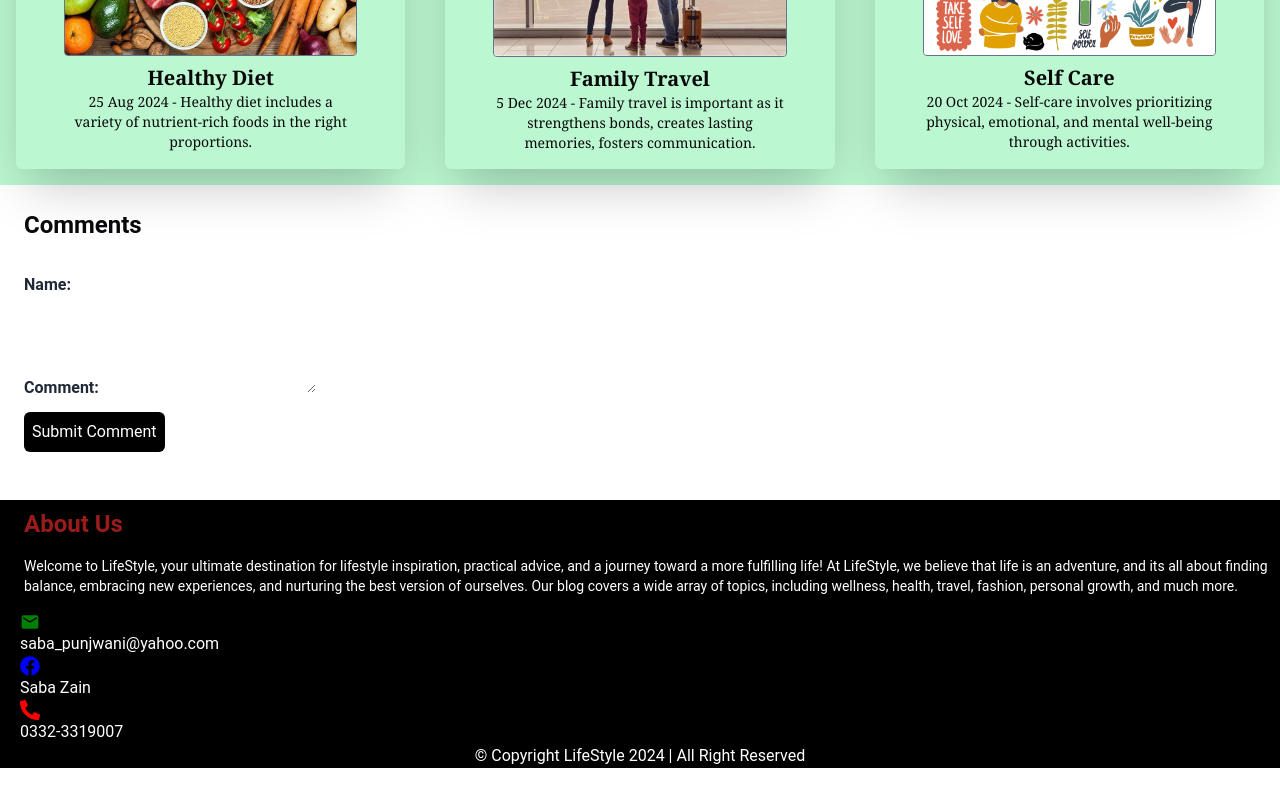
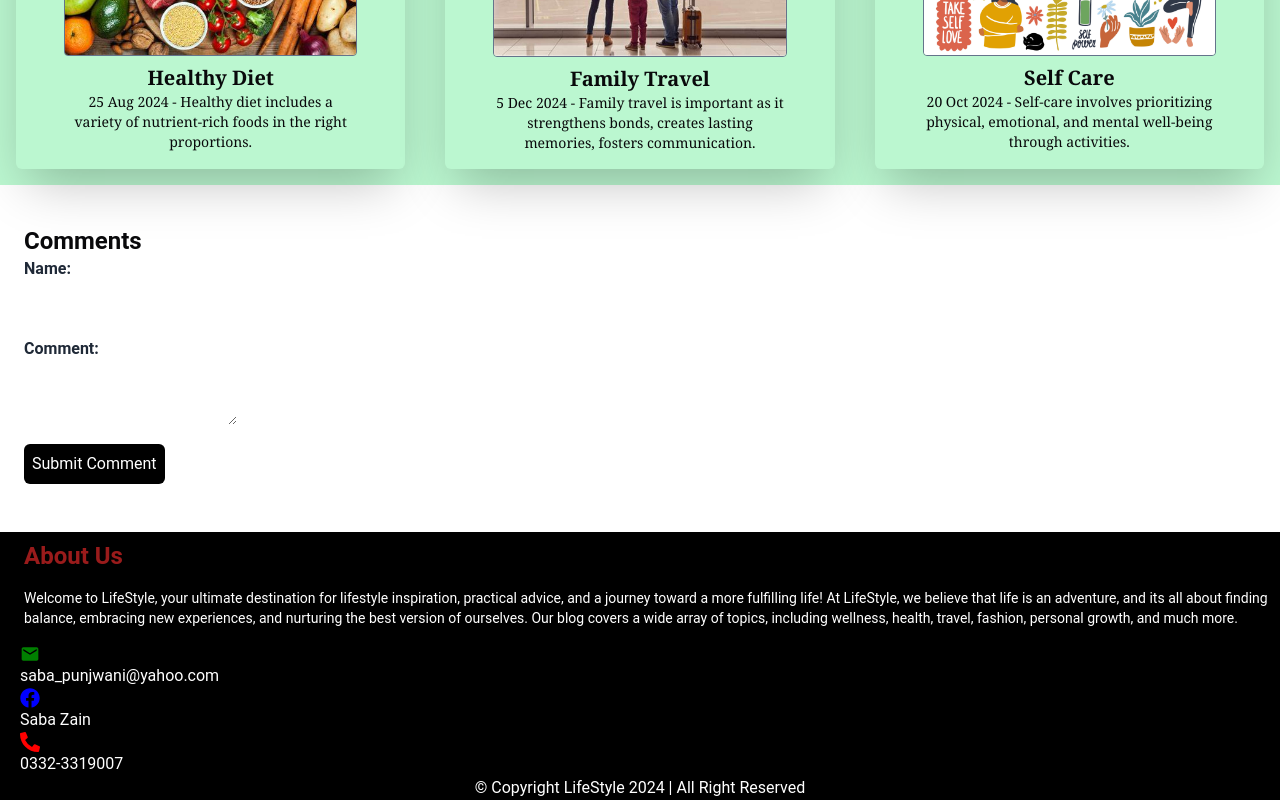
Before and after one commit to SabaZain/blogwebsite, a Next.js app: page / in a window 1280 px wide. Shown: the part 2649-3449 px from the top of the page. Before the commit the page ends 3417 px from the top, so only its background shows below. Built offline with nearby package versions, Linux system fonts and the light colour scheme.

Commit message:
Update CommentSection.tsx

```diff
--- a/src/app/components/CommentSection.tsx
+++ b/src/app/components/CommentSection.tsx
@@ -49,28 +49,32 @@ const CommentSection = () => {
 
   return (
     <div className='p-6'>
-    <h1 className='text-2xl font-bold'>Comments</h1>
+    <h1 className='text-2xl mt-4 font-bold'>Comments</h1>
     <form onSubmit={handleSubmit} className='mb-6'>
         <div>
             <label className='text-gray-800 font-bold mb-2'>Name: </label>
+            <div>
             <input
              type="text"
             value={isEditing !== null ? editName :name}
             onChange={(e) => (isEditing !== null ? setEditName(e.target.value) : setName(e.target.value))}
             required
-            className='p-2 m-6 border-black'
+            className='p-2 border-black mb-4'
             />
+            </div>
         </div>
-
-        <div>
+       <div>
             <label className='text-gray-800 font-bold mb-2'>Comment: </label>
+            <div>
             <textarea
             value={isEditing !== null ? editComment : comment}
             onChange={(e) => (isEditing !== null ? setEditComment(e.target.value) : setComment(e.target.value))}
             required
             className='p-2 border-black'
             />
+            </div>
         </div>
+
         <button
         type="submit"
         className='bg-black text-white p-2 rounded-md mt-3'
@@ -94,7 +98,7 @@ const CommentSection = () => {
                 <p>{commentData.comment}</p>
             <button
             onClick={() => handleEdit(index)}
-            className='bg-black text-white p-2 rounded-md'
+            className='bg-black text-white p-2 m-2 rounded-md'
             >
             Edit
 
```
